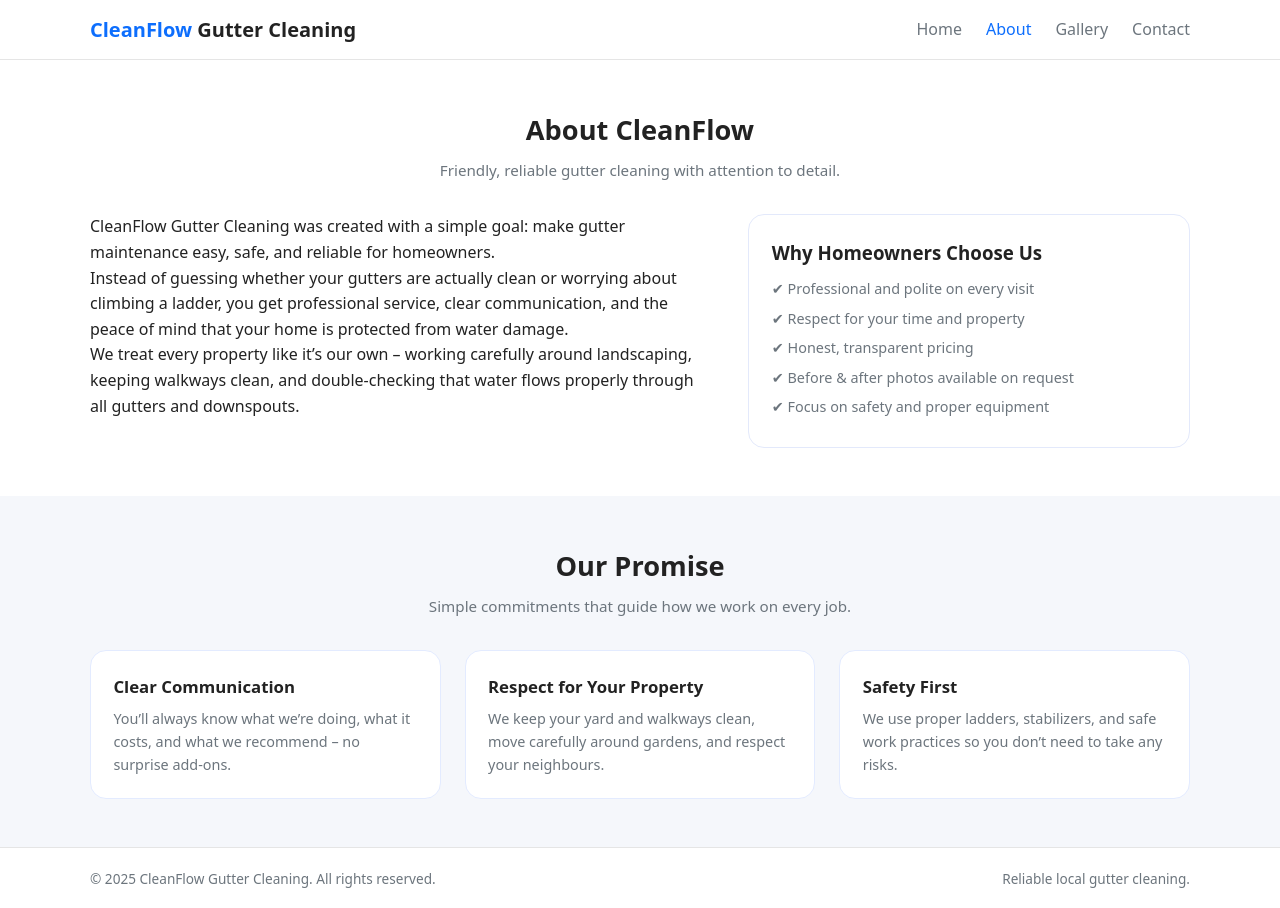
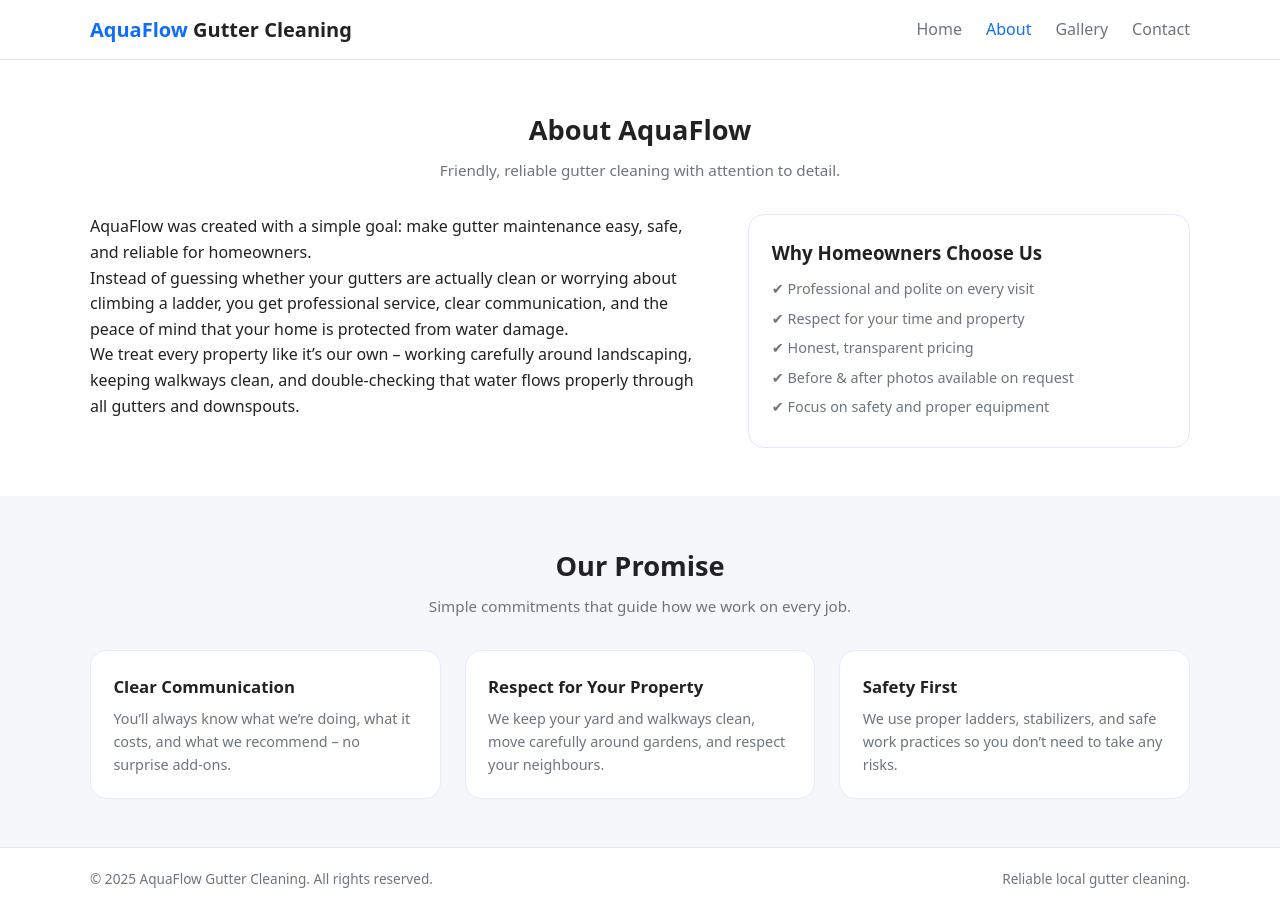
Before and after one commit to issapro18/gutter-cleaning-website, a plain HTML site: page about.html in a window 1280 px wide. Drawn offline with Linux system fonts and the light colour scheme.

Commit message:
Update about.html

```diff
--- a/about.html
+++ b/about.html
@@ -2,7 +2,7 @@
 <html lang="en">
 <head>
   <meta charset="UTF-8">
-  <title>About | CleanFlow Gutter Cleaning</title>
+  <title>About | AquaFlow</title>
   <meta name="viewport" content="width=device-width, initial-scale=1">
   <meta name="description" content="Learn more about CleanFlow Gutter Cleaning – who we are, how we work, and why homeowners trust us.">
   <link rel="stylesheet" href="style.css">
@@ -10,7 +10,7 @@
 <body>
 <header>
   <div class="container navbar">
-    <div class="logo">CleanFlow <span>Gutter Cleaning</span></div>
+    <div class="logo">AquaFlow <span>Gutter Cleaning</span></div>
     <nav>
       <ul>
         <li><a href="index.html">Home</a></li>
@@ -26,14 +26,14 @@
   <section class="section">
     <div class="container">
       <div class="section-title">
-        <h2>About CleanFlow</h2>
+        <h2>About AquaFlow</h2>
         <p>Friendly, reliable gutter cleaning with attention to detail.</p>
       </div>
 
       <div class="about-layout">
         <div>
           <p>
-            CleanFlow Gutter Cleaning was created with a simple goal: make gutter maintenance easy,
+            AquaFlow was created with a simple goal: make gutter maintenance easy,
             safe, and reliable for homeowners.
           </p>
           <p>
@@ -95,7 +95,7 @@
 
 <footer>
   <div class="container footer-inner">
-    <span>© <span id="year"></span> CleanFlow Gutter Cleaning. All rights reserved.</span>
+    <span>© <span id="year"></span> AquaFlow Gutter Cleaning. All rights reserved.</span>
     <span>Reliable local gutter cleaning.</span>
   </div>
 </footer>
```
